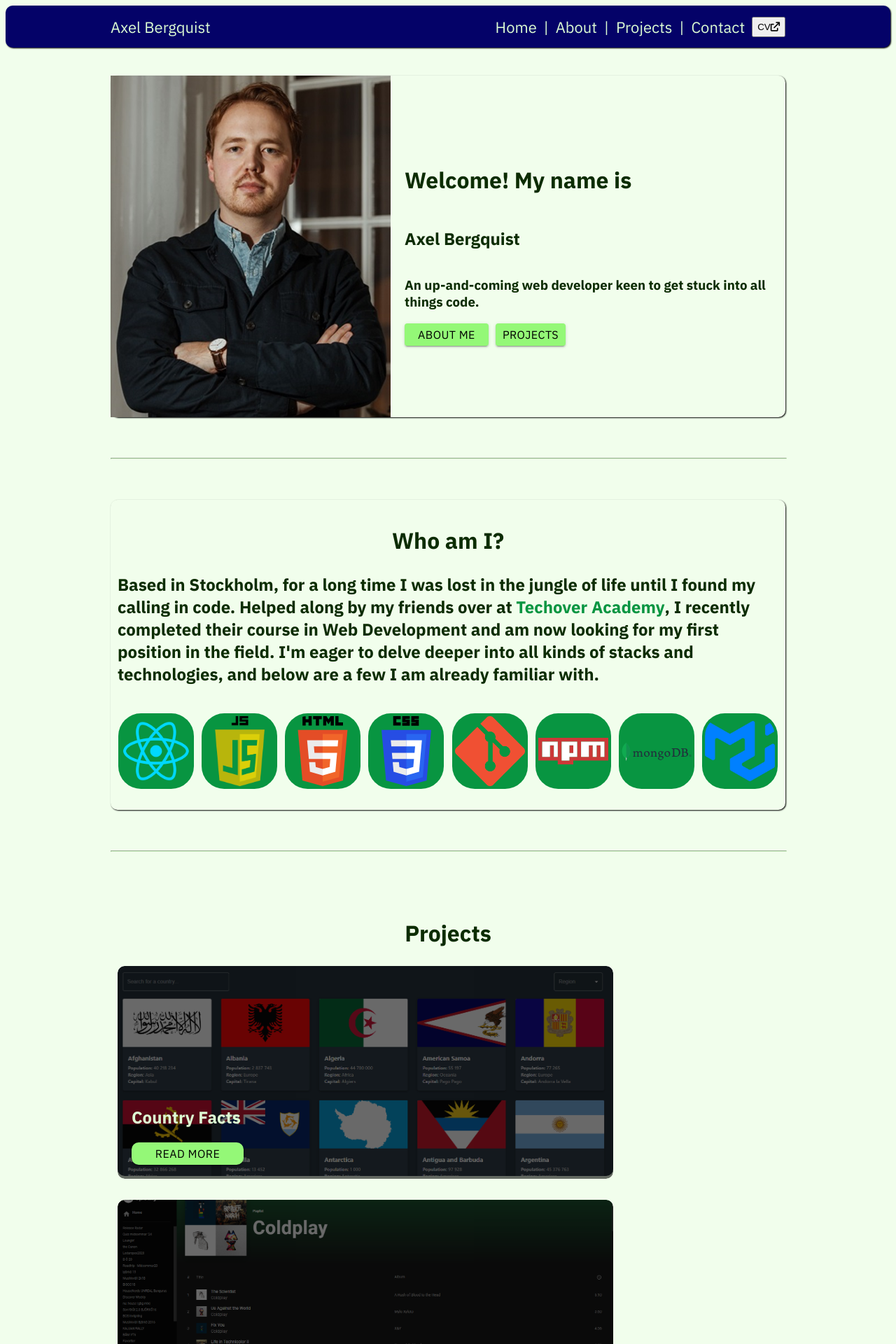
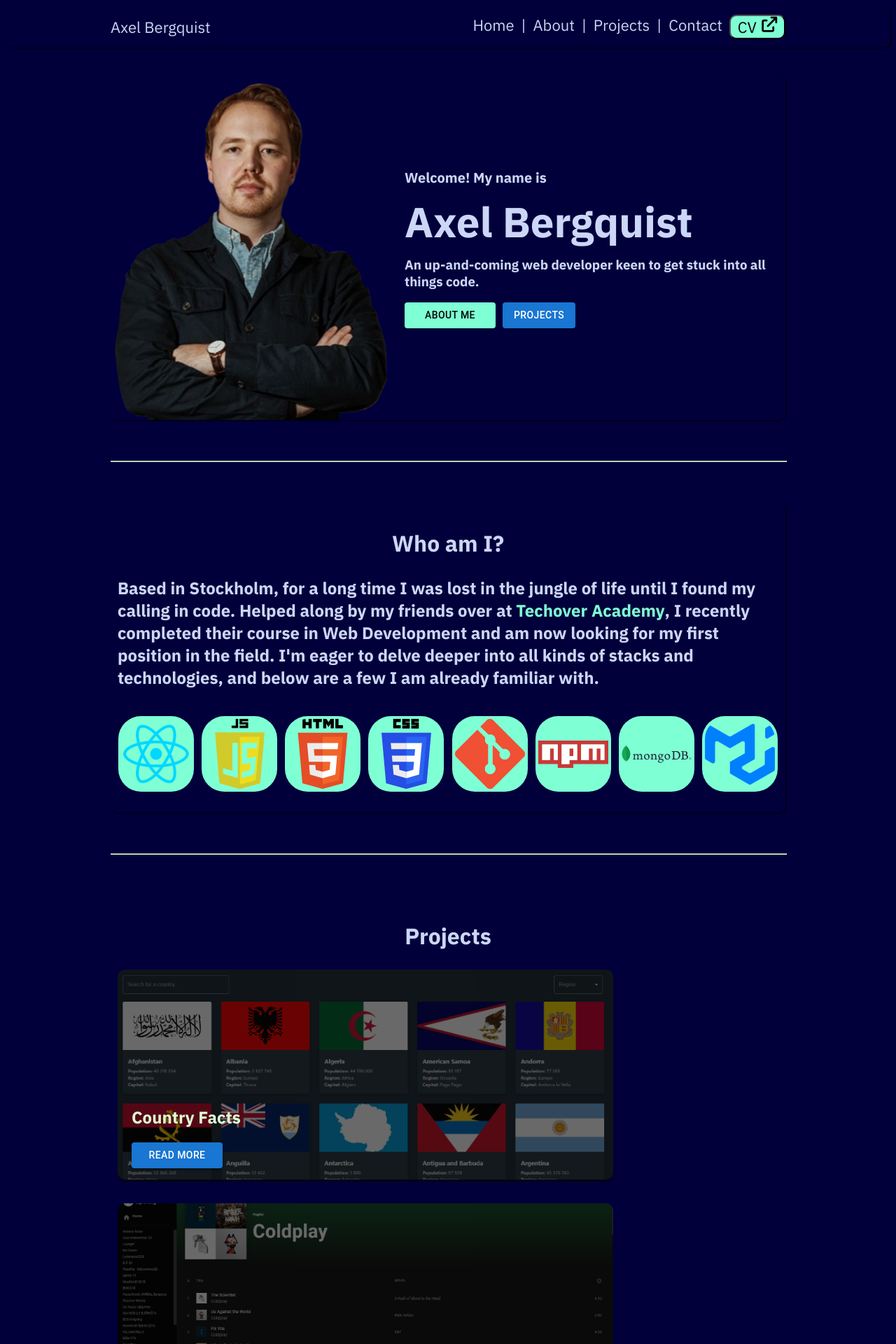
Before and after one commit to axelberk/Portfolio, a React (Vite) app: page / in a window 1280 px wide. Shown: the top 1920 px of the page at 70% size. Built offline with nearby package versions, Linux system fonts and the light colour scheme.

Commit message:
changing colors

```diff
--- a/src/App.css
+++ b/src/App.css
@@ -23,6 +23,6 @@ section {
 
 html, body {
   padding: 0px 1;
-  background-color: #f1feec;
-  color: #0c2c02;
+  background-color: #01003b;
+  color: #ccd6f6;
 }
--- a/src/Components/Navbar/Navbar.css
+++ b/src/Components/Navbar/Navbar.css
@@ -1,11 +1,11 @@
 .Navbar {
-    background-color: #040268;
+    background-color: #01003b;
     display: flex;
     justify-content: space-between;
     align-items: center;
     position: sticky;
     height: 60px;
-    color: #ddfdd3;
+    color: #ccd6f6;
     box-sizing: border-box;
     border-radius: 10px;
     font-size: 22px;
@@ -23,7 +23,7 @@
 }
 
 .link:hover {
-    color: #94f877;
+    color: aquamarine;
 }
 
 .link:after {
@@ -34,7 +34,7 @@
     height: 2px;
     bottom: 0;
     left: 0;
-    background-color: #94f877;
+    background-color: aquamarine;
     transform-origin: bottom-right;
     transition: transform 0.25s ease-out;
 }
@@ -46,12 +46,17 @@
 
 .Navbar a {
     text-decoration: none;
-    color: #ddfdd3;
-
+    color: #ccd6f6;
 }
 
-.Navbar img {
-    max-height: 35px;
+.cv-button {
+   border-radius: 10px;
+    width: 80px;
+    background-color: aquamarine;
+    color: black;
+    font: inherit;
+    display:flex;
+    justify-content:space-around
 }
 
 .page-routes {
--- a/src/Components/Navbar/Navbar.jsx
+++ b/src/Components/Navbar/Navbar.jsx
@@ -37,19 +37,10 @@ const Navbar = () => {
                 <Link onClick={() => handleNavClick("projects")} className="link">Projects</Link>|
                 <Link onClick={() => handleNavClick("contact")} className="link">Contact</Link>
                 <Button
-              className="intro-button"
+              className="cv-button"
               href=""
               variant="contained"
               target="_blank"
-              sx={{
-                width: "80px",
-                backgroundColor: "#94f877",
-                color: "black",
-                font: "inherit",
-                display:"flex",
-                justifyContent:"space-between"
-              }}
-
             >
               CV
               <i class="fa fa-external-link" aria-hidden="true"></i>
--- a/src/Components/ProjectDetail/ProjectDetail.css
+++ b/src/Components/ProjectDetail/ProjectDetail.css
@@ -78,7 +78,7 @@
     border-radius: 10px;
     padding: 10px;
     font-size: 16px;
-    background-color: #94f877;
+    background-color: aquamarine;
     color: black;
     font-weight: 400;
     width: 100%px;
@@ -88,3 +88,7 @@
     display: flex;
     gap: 10px;
 }
+
+.project-link-button {
+    background-color: aqua;
+}
--- a/src/Components/ProjectDetail/ProjectDetail.jsx
+++ b/src/Components/ProjectDetail/ProjectDetail.jsx
@@ -14,7 +14,7 @@ import ArrowBackIosNewOutlinedIcon from '@mui/icons-material/ArrowBackIosNewOutl
         return (
             <div className="project-detail">
                 <div className="button-and-title">
-                    <Button onClick={handleBackClick} variant="contained" sx={{width:"60px", height:"50px", backgroundColor:"#94f877", color:"black", borderRadius:"10px"}}><ArrowBackIosNewOutlinedIcon/></Button>
+                    <Button onClick={handleBackClick} variant="contained" sx={{width:"60px", height:"50px", backgroundColor:"aquamarine", color:"black", borderRadius:"10px"}}><ArrowBackIosNewOutlinedIcon/></Button>
                     <h1>{title}</h1>
                     <div></div>
                 </div>
@@ -36,8 +36,8 @@ import ArrowBackIosNewOutlinedIcon from '@mui/icons-material/ArrowBackIosNewOutl
                             </div>
                         </div>
                         <div className="project-links">
-                            <Button className="intro-button" href={projectLink} variant="contained" target="_blank" sx={{width:"120px", backgroundColor:"#94f877", color:"black", borderRadius:"10px", display:"flex", justifyContent:"space-between", font:"inherit"}}>Try it<i class="fa fa-external-link" aria-hidden="true"></i></Button>
-                            <Button className="intro-button" href={projectGithub} variant="contained" target="_blank" sx={{width:"130px", backgroundColor:"#94f877", color:"black", borderRadius:"10px", display:"flex", justifyContent:"space-between", font:"inherit"}}>Github<i class="fa fa-external-link" aria-hidden="true"></i></Button>
+                            <Button className="project-link-button" href={projectLink} variant="contained" target="_blank" sx={{width:"120px", backgroundColor:"aquamarine", color:"black", borderRadius:"10px", display:"flex", justifyContent:"space-between", font:"inherit"}}>Try it<i class="fa fa-external-link" aria-hidden="true"></i></Button>
+                            <Button className="project-link-button" href={projectGithub} variant="contained" target="_blank" sx={{width:"130px", backgroundColor:"aquamarine", color:"black", borderRadius:"10px", display:"flex", justifyContent:"space-between", font:"inherit"}}>Github<i class="fa fa-external-link" aria-hidden="true"></i></Button>
                         </div>
                     </div>
                 </div>
--- a/src/Homepage/Homepage.css
+++ b/src/Homepage/Homepage.css
@@ -2,7 +2,7 @@
     display: flex;
     justify-content: space-between;
     flex-direction: column;
-    background-color: #f1feec;
+    background-color: #01003b;
     border-radius: 10px;
     gap: 50px;
 }
@@ -25,6 +25,22 @@
     border-radius: 10px;
     align-self: center;
     box-shadow: 1px 1px 2px black;
+    width: 100%;
+}
+
+.hero-head {
+    font-size: 20px;
+    margin: 0;
+}
+
+.hero-name {
+    font-size: 60px;
+    margin-top: 10px;
+    margin-bottom: 10px;
+}
+
+.hero-desc {
+    margin-top: 0;
 }
 
 .intro-text {
@@ -47,28 +63,35 @@
     gap: 10px;
 }
 
-/* .intro-button {
-    animation: fadeIn 1.5s ease-in forwards;
-    animation-delay: 1.5s;
-} */
+.intro-button {
+    background-color: aquamarine;
+    font: inherit;
+    width: 130px;
+    border-radius: 10px;
+}
+
+.project-button {
+    background-color: wheat;
+}
 
 .intro-button:hover {
     background-color: #089541;
     color:#ddfdd3;
 }
 
+.close-button {
+    width: 100px;
+    background-color: aqua;
+    font: inherit;
+    font-size: 16px;
+    font-weight: 500;
+    align-self: center
+}
+
 .close-button:hover {
-    background-color: #089541;
+    background-color: aquamarine;
     color:#ddfdd3;
 }
-
-/* .projects-button {
-    width: 200px;
-    background-color: #E2F1E7;
-    color: black;
-    font: inherit;
-    font-weight: 500;
-} */
 
 .pfp {
     max-width: 400px;
@@ -130,7 +153,7 @@
     width: 100px;
     max-height: 100px;
     transition: all .2s ease-in-out;
-    background-color: #089541;
+    background-color: aquamarine;
     border-radius: 30%;
     padding: 4px;
     object-fit: contain;
@@ -157,7 +180,7 @@
 }
 
 .about-container a {
-    color: #089541;
+    color: aquamarine;
     text-decoration: none;
     display: inline-block;
     position: relative;
--- a/src/Homepage/Homepage.jsx
+++ b/src/Homepage/Homepage.jsx
@@ -66,38 +66,27 @@ const Homepage = () => {
   return (
     <div className={`Homepage ${hasAnimated ? "no-animations" : ""}`} id="home">
       <div className="intro-section">
-        <img className="pfp" src="me.jpg" alt="" />
+        <img className="pfp" src="me-no-bg1.png" alt="" />
         <div className="intro-text">
-          <h1>Welcome! My name is</h1>
-          <h2>
+          <h1 className="hero-head">Welcome! My name is</h1>
+          <h2 className="hero-name">
             Axel Bergquist
           </h2>
-          <h3>An up-and-coming web developer keen to get stuck into all things
+          <h3 className="hero-desc">An up-and-coming web developer keen to get stuck into all things
           code.</h3>
           <div className="buttons">
             <Button
               className="intro-button"
               onClick={() => handleNavClick("about")}
               variant="contained"
-              sx={{
-                width: "120px",
-                backgroundColor: "#94f877",
-                color: "black",
-                font: "inherit",
-              }}
+              sx={{backgroundColor:"aquamarine", color:"black"}}
             >
               About me
             </Button>
             <Button
-              className="intro-button"
+              className="project-button"
               onClick={() => handleNavClick("projects")}
               variant="contained"
-              sx={{
-                width: "100px",
-                backgroundColor: "#94f877",
-                color: "black",
-                font: "inherit",
-              }}
             >
               Projects
             </Button>
@@ -123,15 +112,6 @@ const Homepage = () => {
                   className="close-button"
                   variant="outlined"
                   onClick={closeModal}
-                  sx={{
-                    width: "100px",
-                    backgroundColor: "#94f877",
-                    color: "black",
-                    borderRadius: "10px",
-                    font: "inherit",
-                    fontSize:"16px",
-                    fontWeight:"500"
-                  }}
                 >
                   Close
                 </Button>
@@ -200,13 +180,6 @@ const Homepage = () => {
                 className="intro-button"
                 onClick={() => handleReadMore("/projects/countryfacts")}
                 variant="contained"
-                sx={{
-                  width: "160px",
-                  backgroundColor: "#94f877",
-                  color: "black",
-                  borderRadius: "10px",
-                  font: "inherit",
-                }}
               >
                 Read more
               </Button>
@@ -223,13 +196,6 @@ const Homepage = () => {
                 className="intro-button"
                 onClick={() => handleReadMore("/projects/spotifyclone")}
                 variant="contained"
-                sx={{
-                  width: "160px",
-                  backgroundColor: "#94f877",
-                  color: "black",
-                  borderRadius: "10px",
-                  font: "inherit",
-                }}
               >
                 Read more
               </Button>
@@ -246,13 +212,6 @@ const Homepage = () => {
                 className="intro-button"
                 onClick={() => handleReadMore("/projects/pwgen")}
                 variant="contained"
-                sx={{
-                  width: "160px",
-                  backgroundColor: "#94f877",
-                  color: "black",
-                  borderRadius: "10px",
-                  font: "inherit",
-                }}
               >
                 Read more
               </Button>
@@ -269,13 +228,6 @@ const Homepage = () => {
                 className="intro-button"
                 onClick={() => handleReadMore("/projects/advicegen")}
                 variant="contained"
-                sx={{
-                  width: "160px",
-                  backgroundColor: "#94f877",
-                  color: "black",
-                  borderRadius: "10px",
-                  font: "inherit",
-                }}
               >
                 Read more
               </Button>
```
